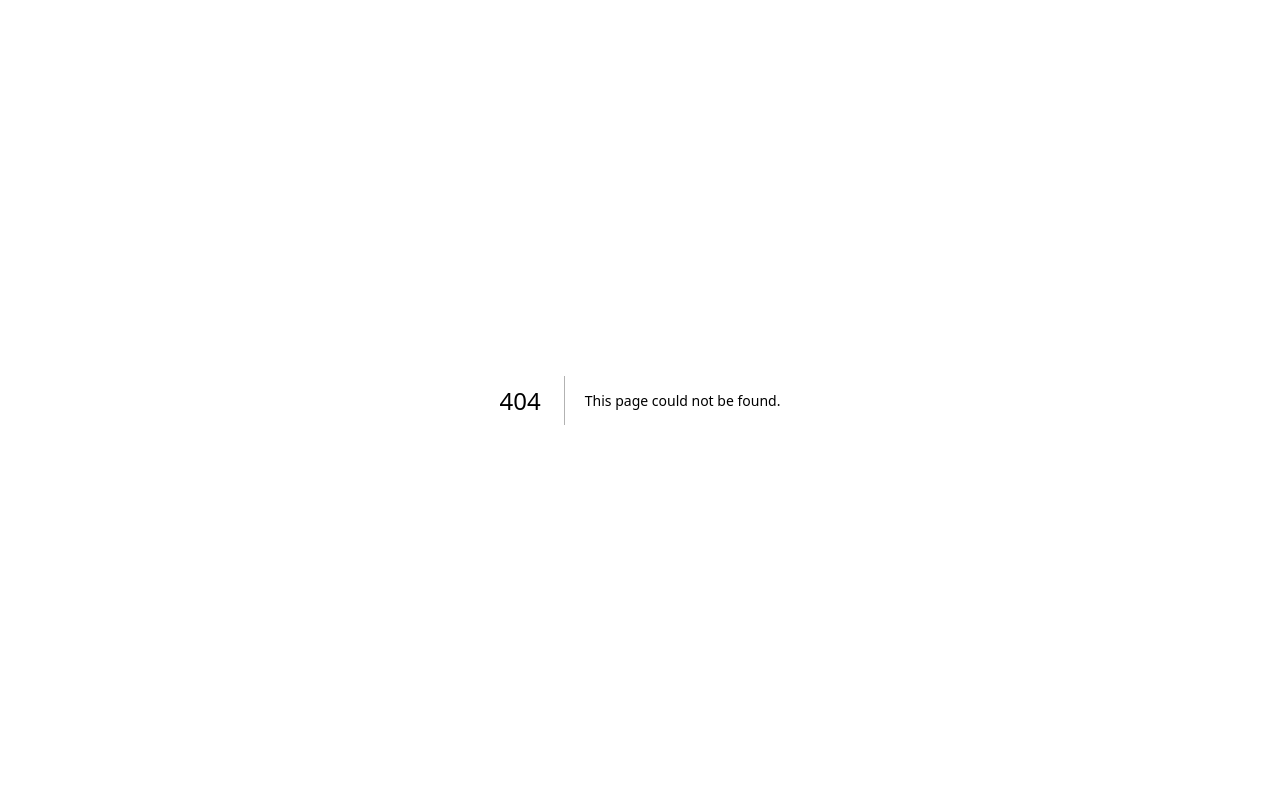
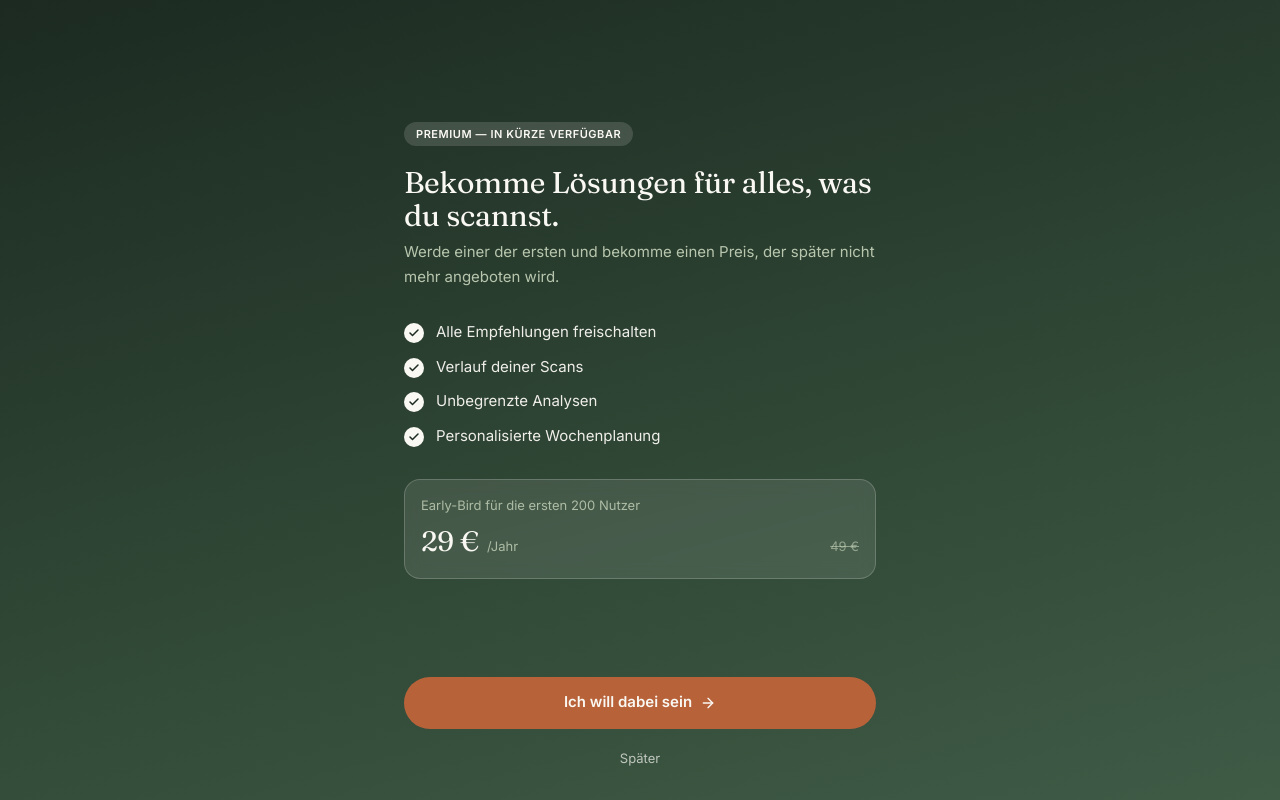
Before and after one commit to JuergenErtel/gartenscan, a Next.js app: page /onboarding/premium in a window 1280 px wide. Before the commit this address had no page. Built offline with nearby package versions, Linux system fonts and the light colour scheme.

Commit message:
feat(onboarding): add premium paywall screen with waitlist CTA

```diff
--- /dev/null
+++ b/src/app/onboarding/premium/page.tsx
@@ -0,0 +1,98 @@
+"use client";
+
+import { useEffect } from "react";
+import { Check } from "lucide-react";
+import { WaitlistCTA } from "@/components/features/onboarding/WaitlistCTA";
+import { useOnboarding } from "@/hooks/useOnboarding";
+import {
+  trackOnboardingStepViewed,
+  trackPaywallViewed,
+  trackOnboardingSkipClicked,
+} from "@/domain/analytics/onboarding";
+
+const BENEFITS = [
+  "Alle Empfehlungen freischalten",
+  "Verlauf deiner Scans",
+  "Unbegrenzte Analysen",
+  "Personalisierte Wochenplanung",
+];
+
+export default function PremiumPage() {
+  const { submitPaywall, skipToComplete } = useOnboarding();
+
+  useEffect(() => {
+    trackOnboardingStepViewed("PREMIUM");
+    trackPaywallViewed();
+  }, []);
+
+  return (
+    <main
+      className="min-h-[100dvh] safe-top flex flex-col"
+      style={{
+        background:
+          "linear-gradient(165deg, #1C2A21 0%, #2F4635 55%, #3F5B46 100%)",
+      }}
+    >
+      <div className="flex-1 flex flex-col mx-auto w-full max-w-lg px-5 pb-[max(env(safe-area-inset-bottom),1.5rem)] pt-12">
+        <div className="flex-1 flex flex-col justify-center">
+          <div className="inline-flex items-center self-start rounded-full bg-paper/15 px-3 py-1 text-[11px] font-semibold text-paper uppercase tracking-wider mb-5 backdrop-blur">
+            Premium — in Kürze verfügbar
+          </div>
+          <h1 className="font-serif text-[30px] leading-[1.1] text-paper mb-2 font-normal">
+            Bekomme Lösungen für alles, was du scannst.
+          </h1>
+          <p className="text-[15px] leading-relaxed text-sage-200/90 mb-8">
+            Werde einer der ersten und bekomme einen Preis, der später nicht
+            mehr angeboten wird.
+          </p>
+
+          <ul className="space-y-3 mb-8">
+            {BENEFITS.map((b) => (
+              <li
+                key={b}
+                className="flex items-start gap-3 text-[15px] text-paper/95"
+              >
+                <span className="mt-0.5 flex h-5 w-5 shrink-0 items-center justify-center rounded-full bg-paper text-forest-900">
+                  <Check className="h-3 w-3" strokeWidth={3} />
+                </span>
+                {b}
+              </li>
+            ))}
+          </ul>
+
+          <div className="rounded-2xl border border-paper/20 bg-paper/10 p-4 backdrop-blur mb-8">
+            <div className="text-[13px] text-sage-200/80 mb-1">
+              Early-Bird für die ersten 200 Nutzer
+            </div>
+            <div className="flex items-baseline gap-2">
+              <span className="font-serif text-[28px] text-paper font-normal">
+                29 €
+              </span>
+              <span className="text-[13px] text-sage-200/80">/Jahr</span>
+              <span className="ml-auto text-[13px] text-sage-200/60 line-through">
+                49 €
+              </span>
+            </div>
+          </div>
+        </div>
+
+        <WaitlistCTA
+          onSubmit={submitPaywall}
+          onAfterSubmit={() => {
+            /* submitPaywall has already completed & navigated */
+          }}
+        />
+        <button
+          type="button"
+          onClick={() => {
+            trackOnboardingSkipClicked("PREMIUM");
+            skipToComplete("skipped_paywall");
+          }}
+          className="mt-3 w-full py-2 text-[13px] text-paper/70 hover:text-paper transition"
+        >
+          Später
+        </button>
+      </div>
+    </main>
+  );
+}
--- /dev/null
+++ b/src/components/features/onboarding/WaitlistCTA.tsx
@@ -0,0 +1,113 @@
+"use client";
+
+import { useState } from "react";
+import { motion, AnimatePresence } from "framer-motion";
+import { ArrowRight, Check } from "lucide-react";
+import { cn } from "@/lib/utils";
+import { isValidEmail } from "@/lib/storage/waitlist";
+
+interface Props {
+  onSubmit: (email: string) => void;
+  onAfterSubmit: () => void;
+}
+
+type CTAPhase = "idle" | "input" | "done";
+
+export function WaitlistCTA({ onSubmit, onAfterSubmit }: Props) {
+  const [phase, setPhase] = useState<CTAPhase>("idle");
+  const [email, setEmail] = useState("");
+  const [error, setError] = useState<string | null>(null);
+
+  function onSubmitClick() {
+    if (phase === "idle") {
+      setPhase("input");
+      return;
+    }
+    if (phase === "input") {
+      if (!isValidEmail(email)) {
+        setError("Bitte gültige E-Mail eingeben");
+        return;
+      }
+      onSubmit(email.trim());
+      setPhase("done");
+      return;
+    }
+  }
+
+  return (
+    <div className="flex flex-col gap-3">
+      <AnimatePresence>
+        {phase === "input" && (
+          <motion.div
+            initial={{ opacity: 0, height: 0 }}
+            animate={{ opacity: 1, height: "auto" }}
+            exit={{ opacity: 0, height: 0 }}
+            transition={{ duration: 0.25 }}
+            className="overflow-hidden"
+          >
+            <input
+              type="email"
+              autoFocus
+              value={email}
+              onChange={(e) => {
+                setEmail(e.target.value);
+                setError(null);
+              }}
+              placeholder="deine@email.de"
+              className={cn(
+                "w-full rounded-full bg-paper px-5 py-3 text-[15px] text-forest-900 placeholder:text-ink-muted/60 border",
+                error ? "border-clay-500" : "border-sage-200"
+              )}
+              style={{ height: 52 }}
+            />
+            {error && (
+              <p className="mt-2 text-[12px] text-clay-600 text-center">
+                {error}
+              </p>
+            )}
+          </motion.div>
+        )}
+        {phase === "done" && (
+          <motion.div
+            key="done"
+            initial={{ opacity: 0, y: 8 }}
+            animate={{ opacity: 1, y: 0 }}
+            transition={{ duration: 0.3 }}
+            className="flex items-center justify-center gap-2 rounded-full bg-forest-700/15 px-4 py-3 text-[14px] font-medium text-forest-700"
+          >
+            <Check className="h-4 w-4" strokeWidth={2.5} />
+            Wir melden uns, sobald Premium startet.
+          </motion.div>
+        )}
+      </AnimatePresence>
+
+      {phase !== "done" ? (
+        <button
+          type="button"
+          onClick={onSubmitClick}
+          className="flex w-full items-center justify-center gap-2 rounded-full bg-clay-500 hover:bg-clay-600 text-paper text-[15px] font-semibold transition active:scale-[0.98]"
+          style={{ height: 52 }}
+        >
+          {phase === "idle" ? (
+            <>
+              Ich will dabei sein
+              <ArrowRight className="h-4 w-4" />
+            </>
+          ) : (
+            "Absenden"
+          )}
+        </button>
+      ) : (
+        <button
+          type="button"
+          onClick={onAfterSubmit}
+          className="flex w-full items-center justify-center gap-2 rounded-full bg-clay-500 hover:bg-clay-600 text-paper text-[15px] font-semibold transition active:scale-[0.98]"
+          style={{ height: 52 }}
+        >
+          Weiter zur App
+          <ArrowRight className="h-4 w-4" />
+        </button>
+      )}
+    </div>
+  );
+}
```
